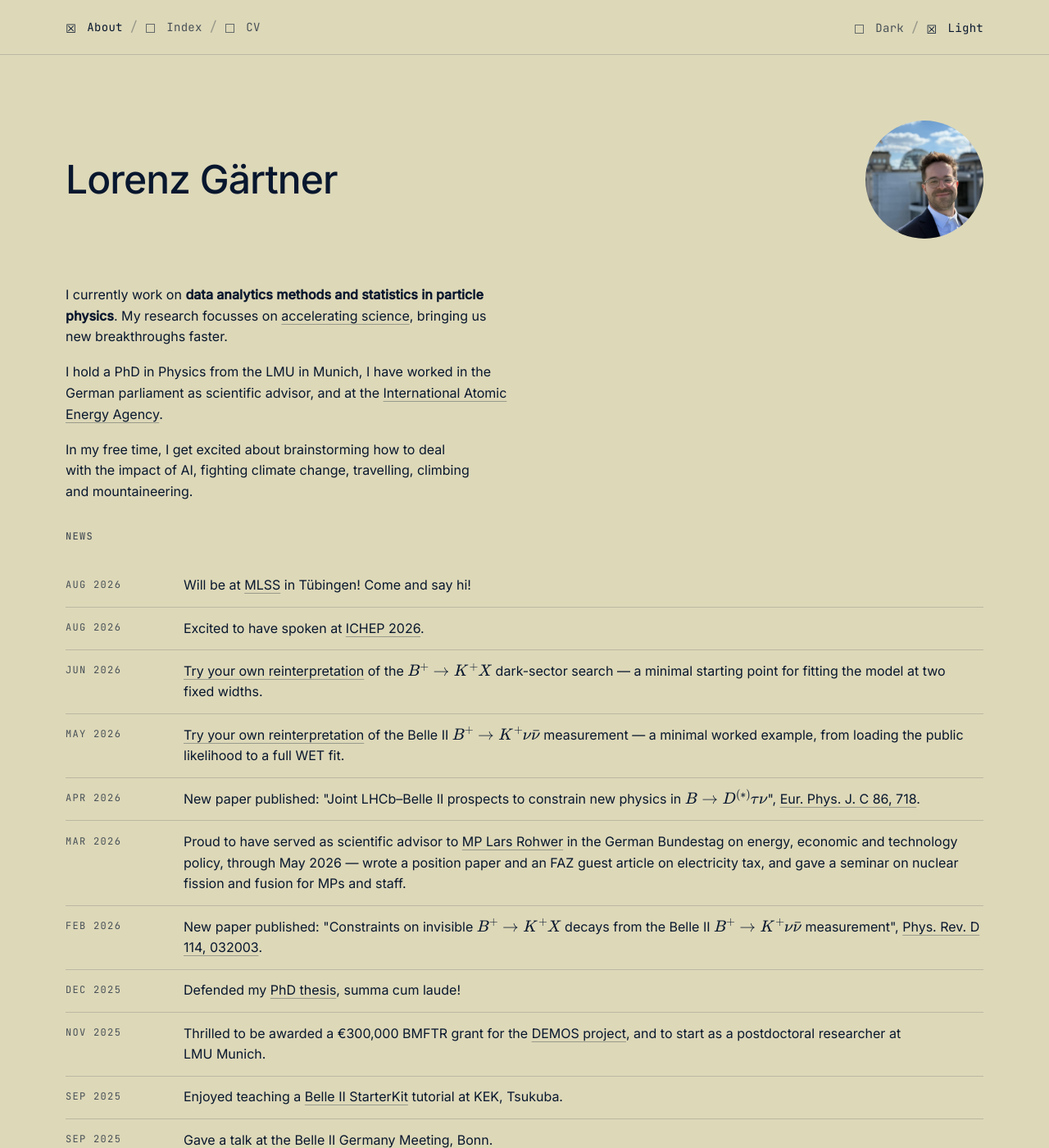
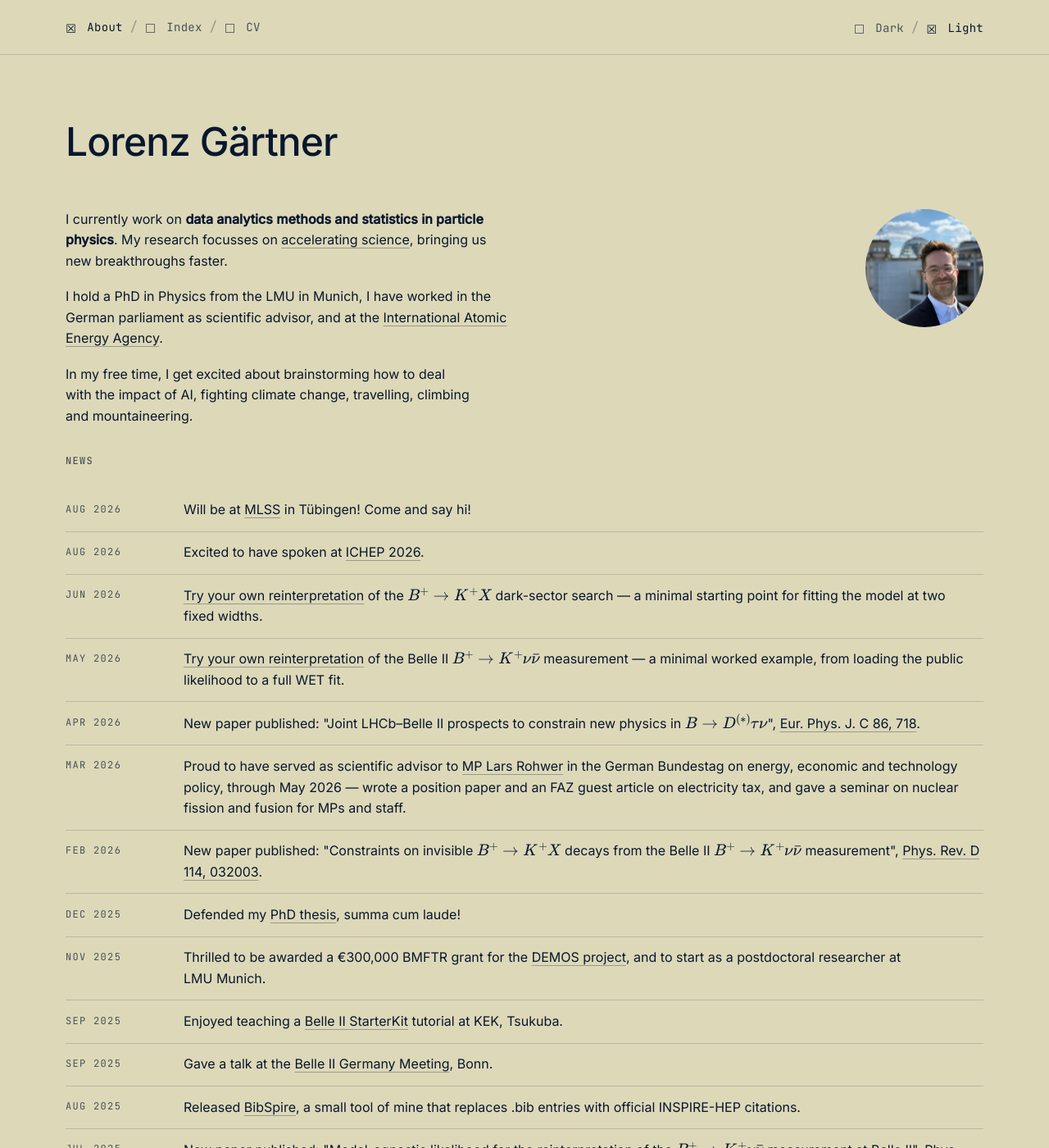
Before and after one commit to lorenzennio/lorenzennio.github.io, a Jekyll site: the page built from _pages/about.md, in a window 1280 px wide and 1400 px high. Shown: the whole window at 82% size. Built offline with Jekyll 4.4.1, drawn with Linux system fonts in a browser that asks for light colours; formulas are drawn with MathJax 3.

Commit message:
Move the portrait beside the intro text rather than the title
It floats rather than sharing a flex row with the prose, so it only reserves
width where it actually sits. A flex column shortened the News list for the
whole page even though the portrait ends well above it, which read as an
accident; with a float, News runs the full page width beneath it.

Below 46rem the float is dropped and the portrait stacks above the text — it
already comes first in source order, so no reordering is needed.

Co-Authored-By: Claude Opus 5 <noreply@anthropic.com>
Claude-Session: https://claude.ai/code/session_01AqdEaH4wiSE8Ua5hvW1jRX

```diff
--- a/_layouts/page.html
+++ b/_layouts/page.html
@@ -1,23 +1,24 @@
 ---
 layout: default
 ---
-<div class="page-head{% if page.portrait %} page-head--portrait{% endif %}">
-  <div class="page-head__text">
+<div class="page-head">
   {%- if page.title %}<h1 class="page-head__title">{{ page.title }}</h1>{% endif -%}
   {%- if page.lede %}<p class="page-head__lede">{{ page.lede }}</p>{% endif -%}
 </div>
 
 {%- comment -%}
-    The portrait belongs to the page header, not to the prose: it sits beside
-    the name rather than above the first paragraph. Set `portrait: true` in a
-    page's front matter to show it.
+  The portrait sits beside the intro text, not the title. It floats rather
+  than sharing a flex row, so it only takes width where it actually is: the
+  intro paragraphs run beside it and the News list below reclaims the full
+  page width. Set `portrait: true` in a page's front matter to show it.
 {%- endcomment -%}
+<div class="page-body">
   {%- if page.portrait %}
     <img class="portrait" src="{{ site.author.avatar | relative_url }}"
          alt="{{ site.author.name }}" width="150" height="150">
   {% endif -%}
-</div>
 
   <div class="prose{% if page.wide %} prose--wide{% endif %}">
     {{ content }}
   </div>
+</div>
--- a/assets/css/main.scss
+++ b/assets/css/main.scss
@@ -248,14 +248,10 @@ a:hover { text-decoration-color: var(--accent); }
 
 .page-head { margin-bottom: clamp(2rem, 5vw, 3.5rem); }
 
-/* Name left, portrait flush right, sharing a baseline-ish centre. */
-.page-head--portrait {
-  display: flex;
-  align-items: center;
-  justify-content: space-between;
-  gap: 2rem;
-}
-.page-head__text { min-width: 0; }
+/* Floated, not a flex column: the portrait only reserves width alongside the
+   intro paragraphs it sits next to. Anything further down the page -- the
+   News list -- runs the full width beneath it. */
+.page-body::after { content: ""; display: table; clear: both; }
 
 .page-head__title {
   font-size: var(--t-head);
@@ -607,7 +603,8 @@ a:hover { text-decoration-color: var(--accent); }
 }
 
 .portrait {
-  flex: 0 0 auto;
+  float: right;
+  margin-left: 2.5rem;
   width: clamp(5rem, 14vw, 9rem);
   height: clamp(5rem, 14vw, 9rem);
   object-fit: cover;
@@ -697,6 +694,13 @@ a:hover { text-decoration-color: var(--accent); }
 
   .news__item { grid-template-columns: minmax(0, 1fr); gap: 0.25rem; }
 
+  /* Too narrow to sit beside the text: the portrait stops floating and
+     stacks above it (it already comes first in source order). */
+  .portrait {
+    float: none;
+    margin: 0 0 1.75rem;
+  }
+
   .index__search { flex: 1 1 100%; }
   .search-input { text-align: left; }
 
```
Lines whose indentation alone changed are shown as unchanged.
